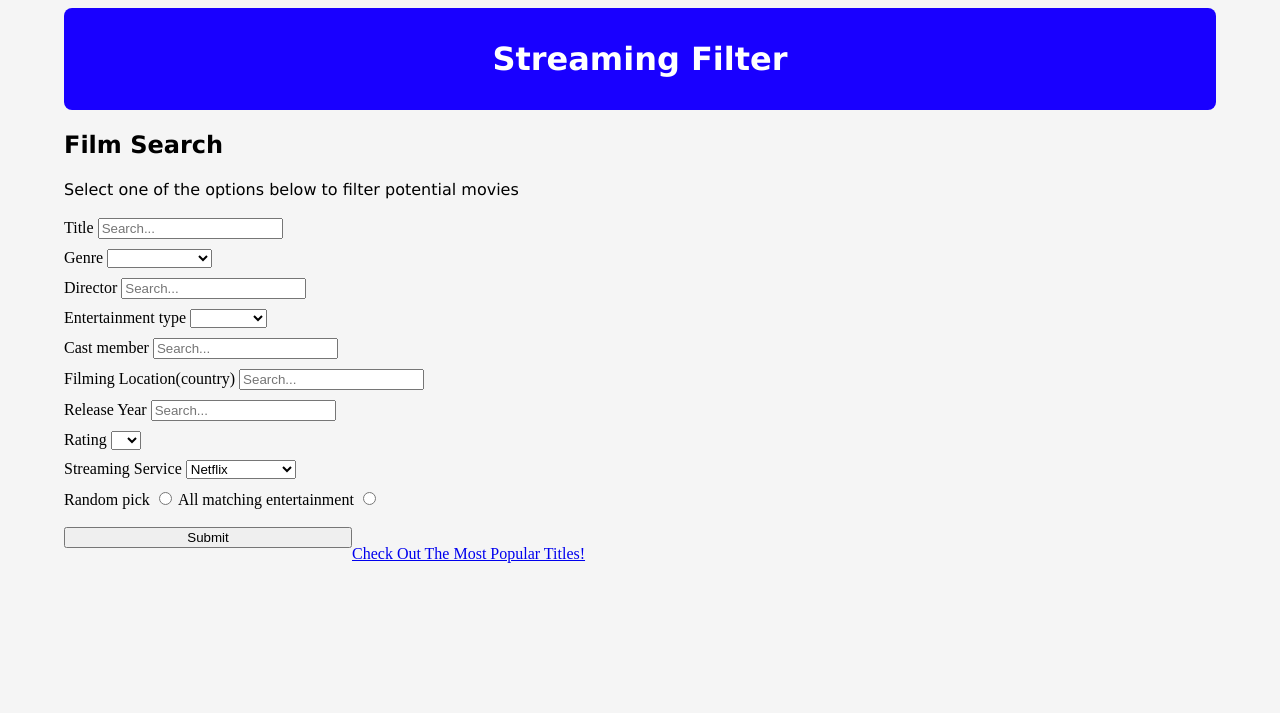
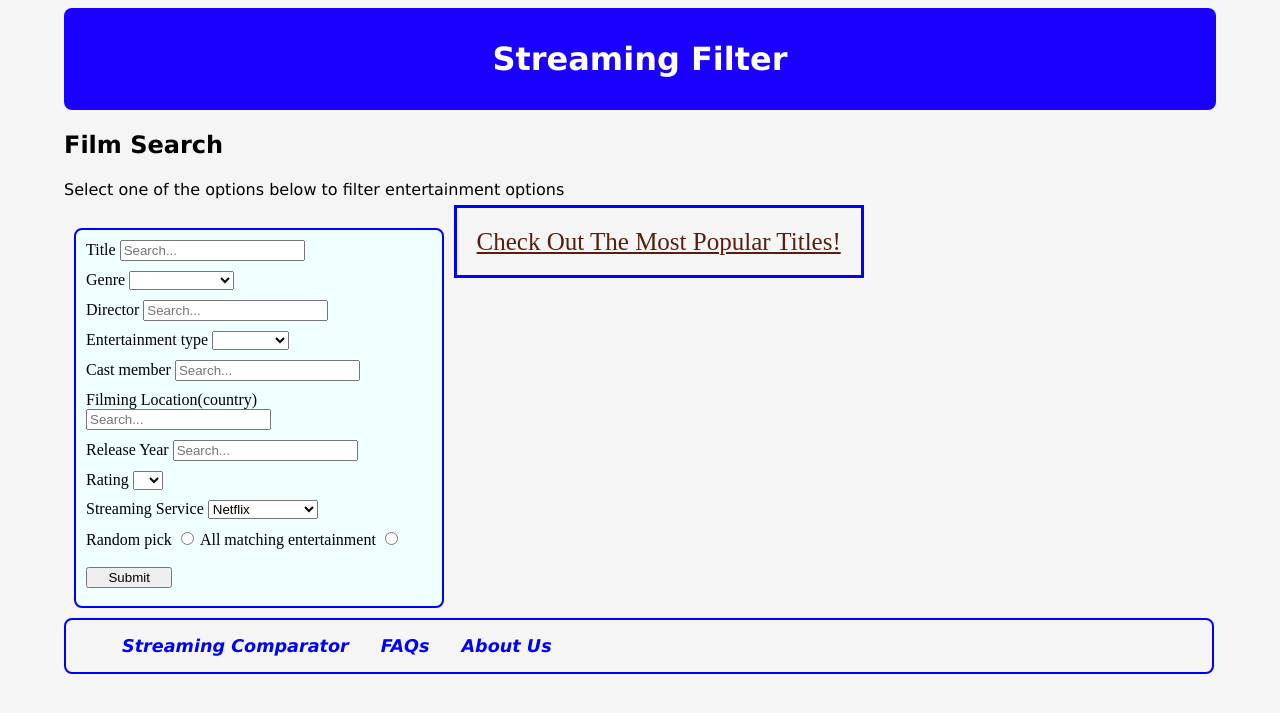
Before and after one commit to CS-257-S22/team-project-team-e-1, a Flask app: template templates/home.html in a window 1280 px wide. Shown: the top 713 px of the page. Run offline with Flask 2, Linux system fonts and the light colour scheme; the template is opened without the code that fills it: most values are stand-ins (such as "Sample title", 1, 10 or a date in 2020).

Commit message:
Formatting homepage

```diff
--- a/static/homepage.css
+++ b/static/homepage.css
@@ -84,9 +84,9 @@ img.logo {
     width: 50%;
 }
 
-div.description {
+#form {
     background-color: azure;
-    width: 90%;
+    width: 30%;
     border: 2px solid blue;
     border-radius: 8px;
     float: left;
@@ -94,6 +94,49 @@ div.description {
     margin: 10px;
 }
 
+#popularLink{
+    width: 8em;
+    padding: 20px;
+    margin-top: 5px;
+    font-size: 25px;
+    color: rgb(88, 31, 15);
+    margin-right: 20px;
+    border: 3px solid blue;
+
+}
+
+
+nav ul {
+    border: 2px solid blue;
+    border-radius: 8px;
+    list-style-type: none;
+    overflow: hidden;
+    width: 96%;
+}
+
+nav li {
+    float: left;
+    font-size: 1.1em;
+    font-weight: bold;
+}
+
+nav li a {
+    display: block;
+    color: blue;
+    text-decoration: none;
+    text-align: center;
+    padding: 14px 16px;
+}
+
+nav li a:hover {
+    color: white;
+    background-color: blue;
+}
+
+li.Home {
+    font-size: medium;
+}
+
 input[type=submit] {
     float: left;
     margin:8px 0;
--- a/teamFlaskFrontEnd.py
+++ b/teamFlaskFrontEnd.py
@@ -39,6 +39,12 @@ homepage_message = str(getHomepage())
 def homepage():
     genreList, ratingList = getCategories()
     return render_template("home.html", genreList = genreList, ratingList = ratingList)
+
+@app.route('/test')
+def moviePage():
+    parsedArgs = main.Parser(["-ti", "Bird Box"])
+    result = main.getMovie(parsedArgs)
+    return render_template('movieInfo.html', type = result[1], title = "Bird Box", director = result[3], cast = result[4], locations = result[5], dateAdded = result[6], releaseYear = result[7], rating = result[8], runtime = result[9], genres = result[10], description = result[11], streamingService = result[12],logos = logosImg,links=logosLinks)
 
 @app.route('/search', methods =['GET', 'POST'])
 def functionSwitchboard():
--- a/templates/home.html
+++ b/templates/home.html
@@ -7,7 +7,7 @@
         <h1>Streaming Filter</h1>
         <div class = "form">
             <h2>Film Search</h2>
-            <p>Select one of the options below to filter potential movies</p>
+            <p>Select one of the options below to filter entertainment options</p>
             <form id="form" action="search">
                 <div>
                     <label for="query1">Title</label>
@@ -90,6 +90,13 @@
 
         </div>
 
-        <a href= {{ url_for('get_popular_movies') }}>Check Out The Most Popular Titles!</a>
+        <a id = "popularLink", href= {{ url_for('get_popular_movies') }}>Check Out The Most Popular Titles!</a>
+        <div><em><nav>
+            <ul>
+            <li id="Home"><a href="http://127.0.0.1:8000/">Streaming Comparator</a></li>
+            <li><a href="http://127.0.0.1:8000/faqs/">FAQs</a></li>
+            <li><a href="http://127.0.0.1:8000/AboutUs/">About Us</a></li>
+            </ul>
+        </nav></em></div>
     </body>
 </html>
```
